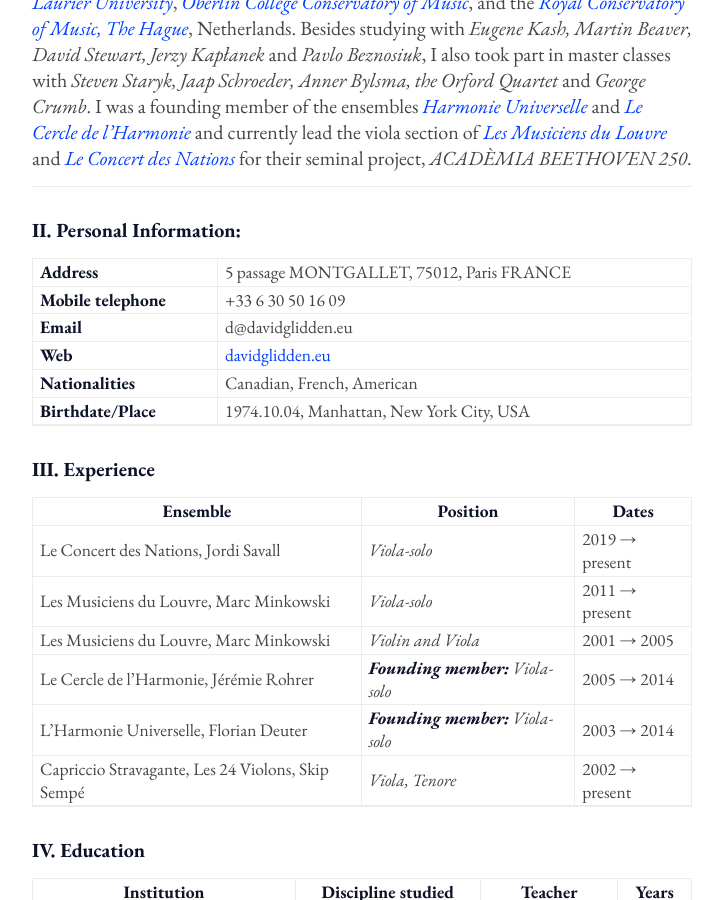
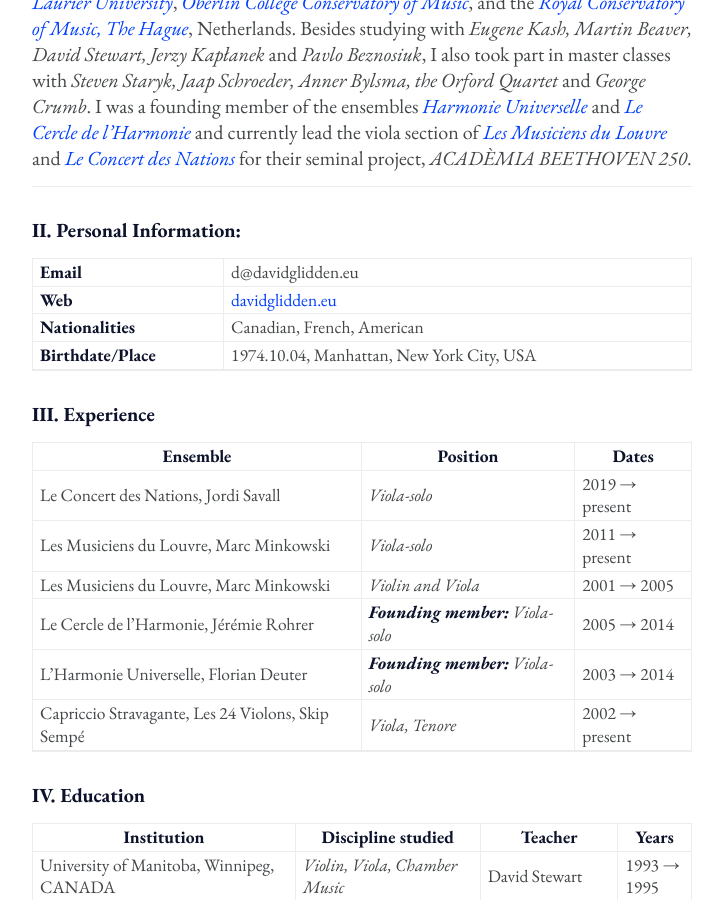
Before and after one commit to davidglidden/davidglidden.github.io, a Jekyll site: the page built from resume.md, in a window 1280 px wide and 900 px high, scrolled down 615 px. Shown: the whole window, without its empty margins (278-1001 px from the left). Built offline with Jekyll 4.4.1, drawn with Linux system fonts in a browser that asks for light colours; our own code applies the rules of GitHub Pages for plain Markdown files.

Commit message:
Update resume.md
Address and mobile phone removed for security purposes

```diff
--- a/resume.md
+++ b/resume.md
@@ -18,8 +18,6 @@
 
 ##### II. Personal Information:
 
-| **Address** | 5 passage MONTGALLET, 75012, Paris FRANCE |
-| **Mobile telephone** | +33 6 30 50 16 09 |
 | **Email** | d@davidglidden.eu |
 | **Web** | [davidglidden.eu](https://davidglidden.eu) |
 | **Nationalities** | Canadian, French, American |
```
